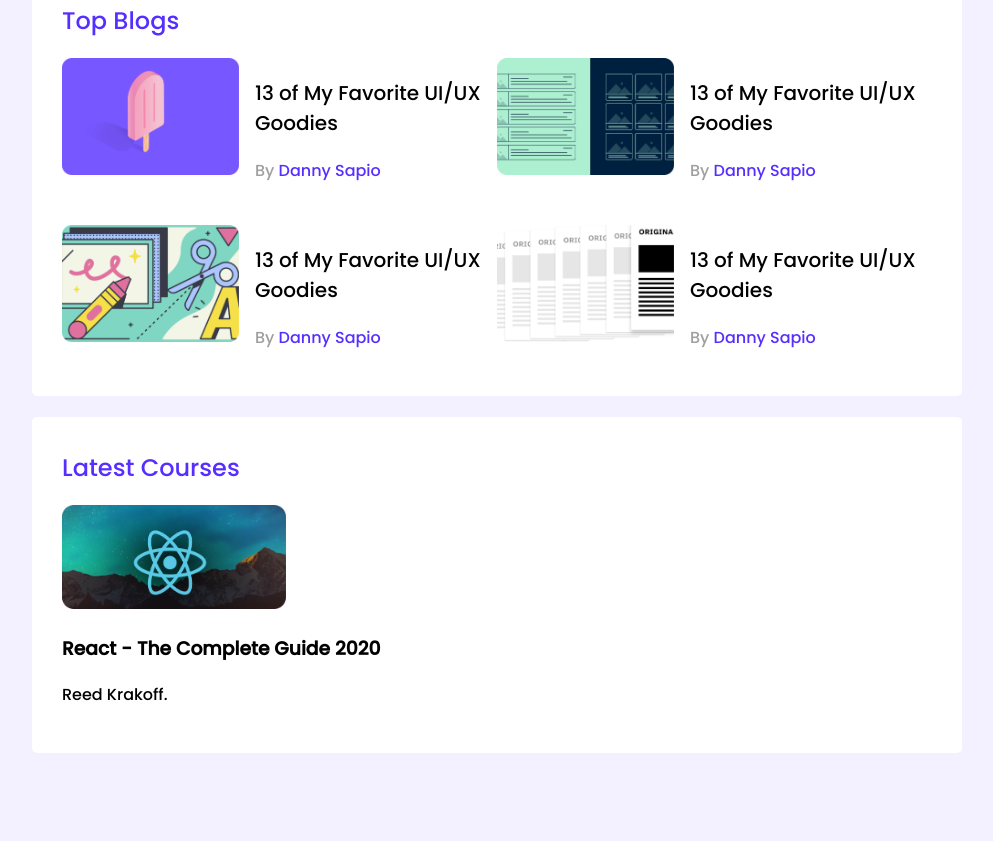
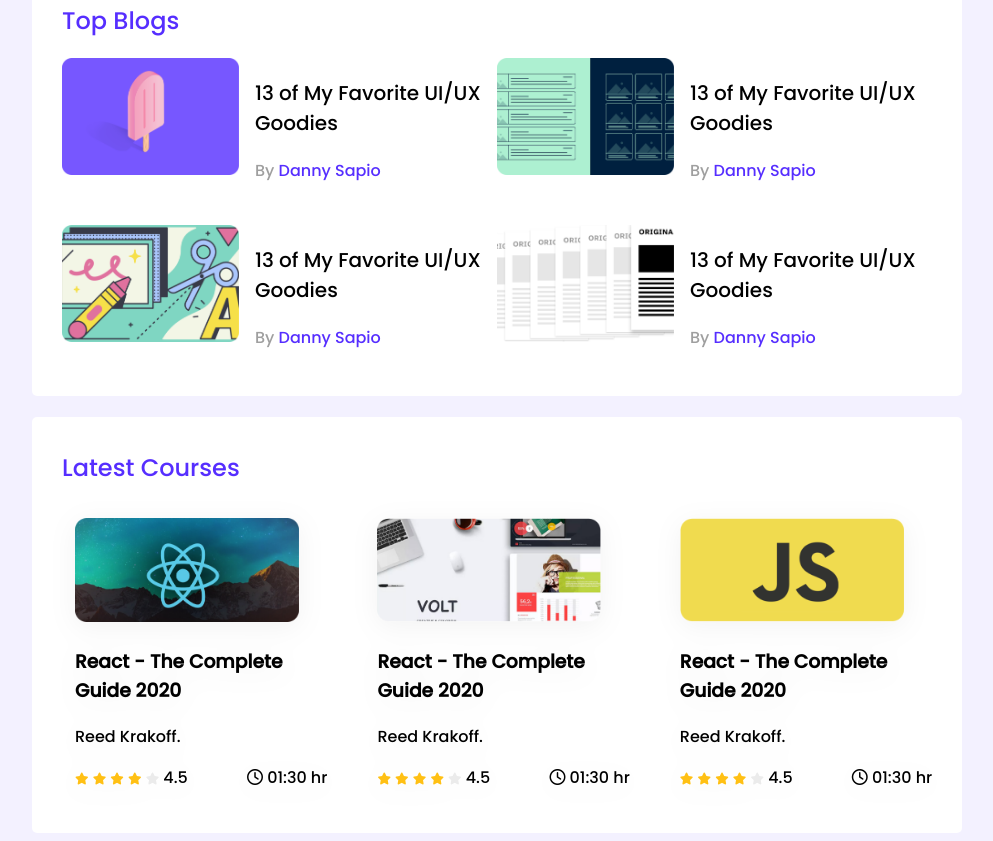
Before and after one commit to izazahmed0177/leader-board-css3, a plain HTML site: page index.html in a window 1280 px wide. Shown: the part 329-1170 px from the top of the page, without its empty margins (143-1136 px from the left). Before the commit the page ends 1090 px from the top, so only its background shows below. Drawn offline with Linux system fonts and the light colour scheme.

Commit message:
two section complite1+ some responsive 1

```diff
--- a/index.html
+++ b/index.html
@@ -5,6 +5,8 @@
     <meta http-equiv="X-UA-Compatible" content="IE=edge" />
     <meta name="viewport" content="width=device-width, initial-scale=1.0" />
     <title>Leader Board</title>
+    <!-- fontawesome link add  -->
+    <script src="https://kit.fontawesome.com/4425165926.js" crossorigin="anonymous"></script>
     <!-- stylesheet -->
     <link rel="stylesheet" href="styles/styles.css" />
   </head>
@@ -103,9 +105,93 @@
                 <div class="course-banner">
                     <img src="images/courses/course-1.png" alt="">
                 </div>
-                <div class="course-info">
+                <div class="course-detail">
                     <h3 class="course-title">React - The Complete Guide 2020</h3>
                     <p class="course-author">Reed Krakoff.</p>
+
+                    <div class="course-info">
+                        <div>
+                            <i class="fa-solid fa-star filled"></i>
+                            <i class="fa-solid fa-star filled"></i>
+                            <i class="fa-solid fa-star filled"></i>
+                            <i class="fa-solid fa-star filled"></i>
+                            <i class="fa-solid fa-star empty"></i>
+
+                            <!-- <i class="fa-solid fa-star"></i>
+                            <i class="fa-regular fa-star"></i> -->
+                            <!-- <i class="fa-regular fa-star"></i> -->
+
+                            <span>4.5</span>
+                        </div>
+                        <!-- <p>4.5</p> -->
+                        <div class="course-duration">
+                            <i class="fa-regular fa-clock"></i>
+                            01:30 hr
+                            <!-- <p>01:30 hr</p> -->
+                        </div>
+                    </div>
+                </div>
+            </div>
+            <div class="course">
+                <div class="course-banner">
+                    <img src="images/courses/course-2.png" alt="">
+                </div>
+                <div class="course-detail">
+                    <h3 class="course-title">React - The Complete Guide 2020</h3>
+                    <p class="course-author">Reed Krakoff.</p>
+
+                    <div class="course-info">
+                        <div>
+                            <i class="fa-solid fa-star filled"></i>
+                            <i class="fa-solid fa-star filled"></i>
+                            <i class="fa-solid fa-star filled"></i>
+                            <i class="fa-solid fa-star filled"></i>
+                            <i class="fa-solid fa-star empty"></i>
+
+                            <!-- <i class="fa-solid fa-star"></i>
+                            <i class="fa-regular fa-star"></i> -->
+                            <!-- <i class="fa-regular fa-star"></i> -->
+
+                            <span>4.5</span>
+                        </div>
+                        <!-- <p>4.5</p> -->
+                        <div class="course-duration">
+                            <i class="fa-regular fa-clock"></i>
+                            01:30 hr
+                            <!-- <p>01:30 hr</p> -->
+                        </div>
+                    </div>
+                </div>
+            </div>
+            <div class="course">
+                <div class="course-banner">
+                    <img src="images/courses/course-3.png" alt="">
+                </div>
+                <div class="course-detail">
+                    <h3 class="course-title">React - The Complete Guide 2020</h3>
+                    <p class="course-author">Reed Krakoff.</p>
+
+                    <div class="course-info">
+                        <div>
+                            <i class="fa-solid fa-star filled"></i>
+                            <i class="fa-solid fa-star filled"></i>
+                            <i class="fa-solid fa-star filled"></i>
+                            <i class="fa-solid fa-star filled"></i>
+                            <i class="fa-solid fa-star empty"></i>
+
+                            <!-- <i class="fa-solid fa-star"></i>
+                            <i class="fa-regular fa-star"></i> -->
+                            <!-- <i class="fa-regular fa-star"></i> -->
+
+                            <span>4.5</span>
+                        </div>
+                        <!-- <p>4.5</p> -->
+                        <div class="course-duration">
+                            <i class="fa-regular fa-clock"></i>
+                            01:30 hr
+                            <!-- <p>01:30 hr</p> -->
+                        </div>
+                    </div>
                 </div>
             </div>
         </div>
--- a/styles/styles.css
+++ b/styles/styles.css
@@ -61,42 +61,98 @@
 }
 /* top blogs styles */
 /*  */
-.blogs{
+.blogs {
   display: grid;
-    grid-template-columns: repeat(2,1fr);
+  grid-template-columns: repeat(2, 1fr);
   grid-row-gap: 26px;
 }
-.blog{
+.blog {
   display: flex;
 }
-.thumbnail img{
+.thumbnail img {
   width: 177px;
   height: 117px;
 }
-.blog-info{
+.blog-info {
   margin-left: 16px;
-
 }
-.blog-title{
+.blog-title {
   color: #000000;
   font-style: normal;
   font-weight: 500;
   font-size: 20px;
 }
-.blog-author{
-    color: #9F9F9F;
+.blog-author {
+  color: #9f9f9f;
 }
-.blog-author a{
+.blog-author a {
   font-style: normal;
   font-weight: 400;
   font-size: 16px;
 
-color: #562EFF;
+  color: #562eff;
   text-decoration: none;
 }
 /* course styles */
 /*  */
-.course .course-banner img{
+.courses {
+  display: grid;
+  grid-template-columns: repeat(3, 1fr);
+  grid-column-gap: 24px;
+}
+.course {
+  width: 252.42px;
+  padding: 13px;
+
+  filter: drop-shadow(0px 5.34229px 13.3557px rgba(0, 0, 0, 0.05));
+}
+.course .course-banner img {
   width: 224px;
   height: 104px;
 }
+.course-info {
+  display: flex;
+  align-items: center;
+  justify-content: space-between;
+}
+.fa-star {
+  font-size: 12px;
+}
+.filled {
+  /* background: #FFC014; */
+  color: #ffc014;
+}
+.empty {
+  color: #aeaeae;
+  opacity: 0.25;
+}
+
+
+
+/* ----------------
+media queries
+---------------------*/
+
+@media only screen and (max-width:688px) {
+   .container{
+    width: 100%;
+   }
+    .players, .blogs, .courses{
+   /* color: rgb(245, 9, 9); */
+   grid-template-columns: repeat(1,1fr);
+   }
+   .player, .blog{
+    flex-direction: column;
+   }
+}
+
+/* tablet devices */
+@media only screen and (min-width:688px) and (max-width:992px) {
+    .container{
+        width: 100%;
+       }
+.players, .courses{
+    /* background-color: #ffc014; */
+    grid-template-columns: repeat(2,1fr);
+}
+}
```
Lines whose indentation alone changed are shown as unchanged.
